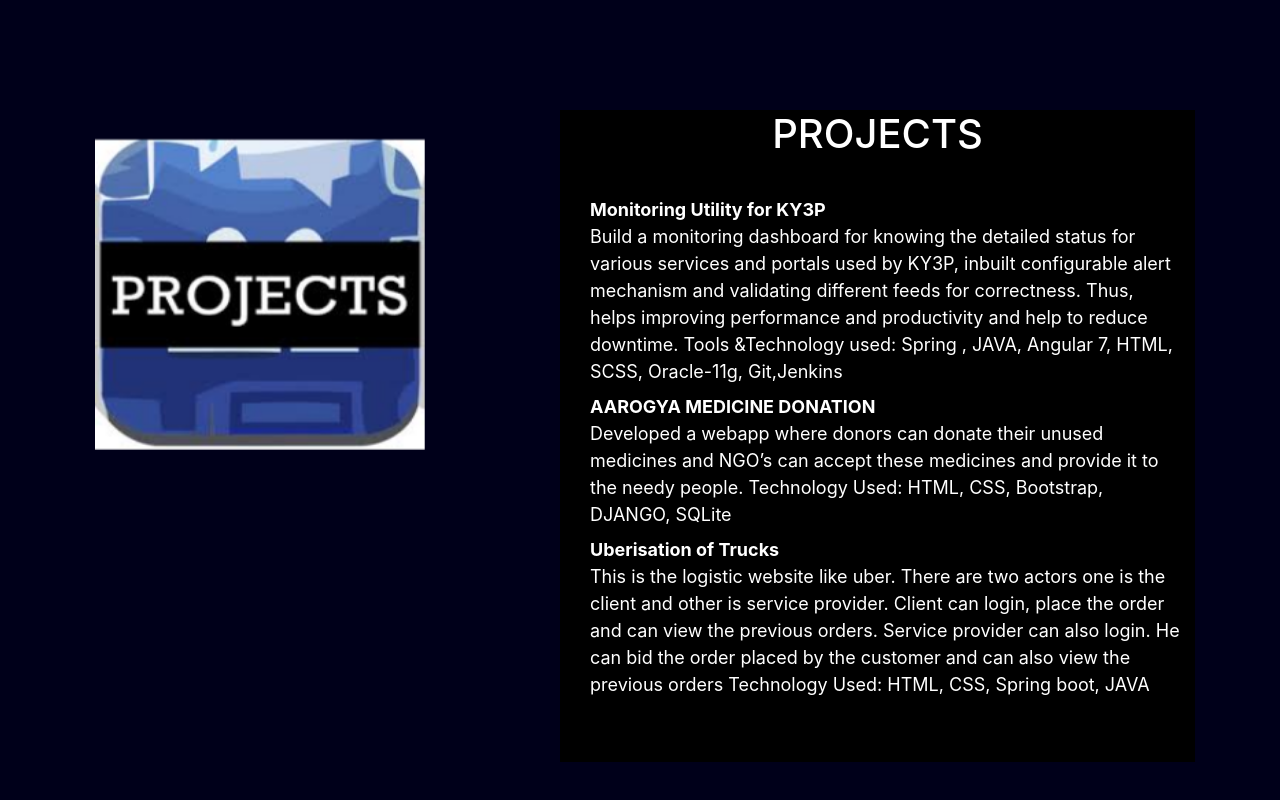
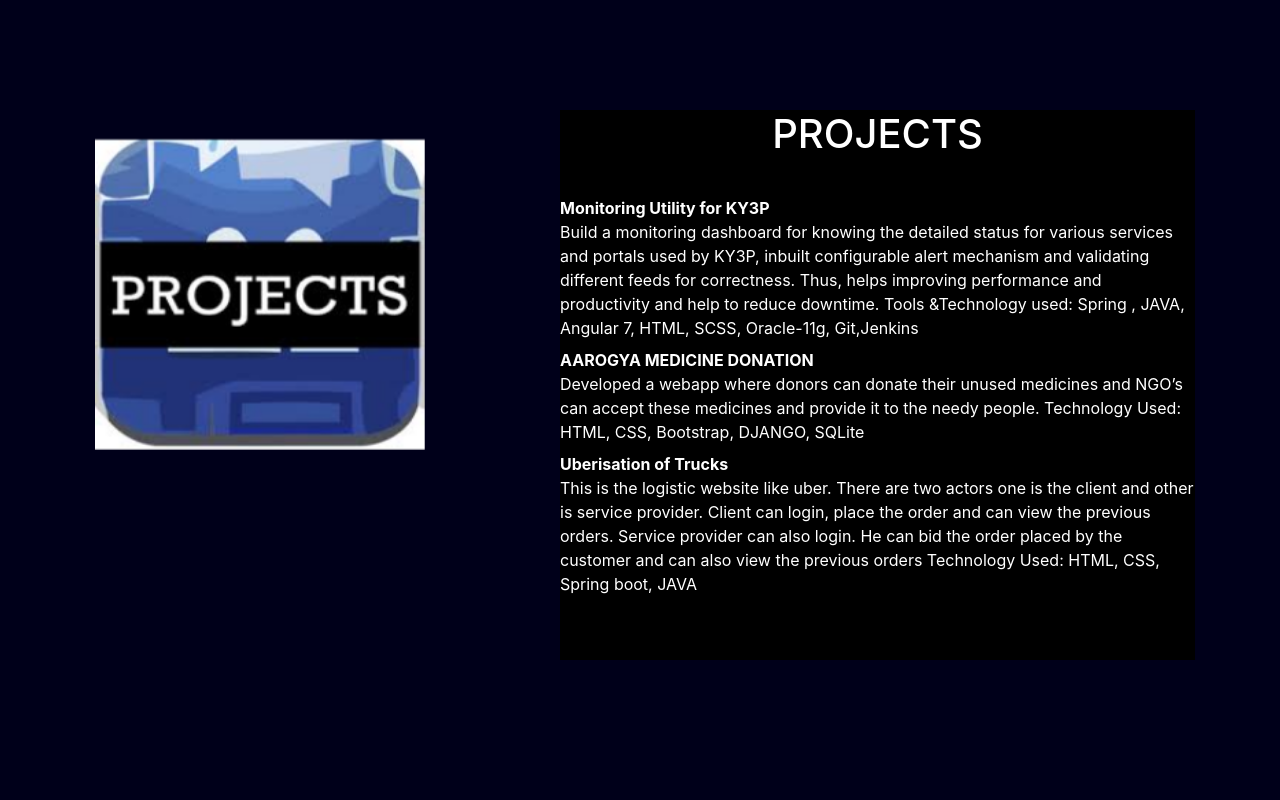
Before and after one commit to ashi0037/portfolio, a plain HTML site: page index.html in a window 1280 px wide. Shown: the part 3158-3958 px from the top of the page. Drawn offline with nearby package versions, Linux system fonts and the light colour scheme.

Commit message:
Update index.html

```diff
--- a/index.html
+++ b/index.html
@@ -214,7 +214,13 @@
                 <div class="box-margin">
                   <center>
                     <h1 >PROJECTS</h1>
-                      <dl class="text-justify1" >
+                      <dl style="padding-top: 30px;
+    /* padding-left: 30px; */
+    /* padding-right: 15px; */
+    text-align: left;
+    vertical-align: center;
+    font-size: 16px;
+    font-style: bold;" >
 
     <dt> Monitoring Utility for KY3P
 </dt>
```
